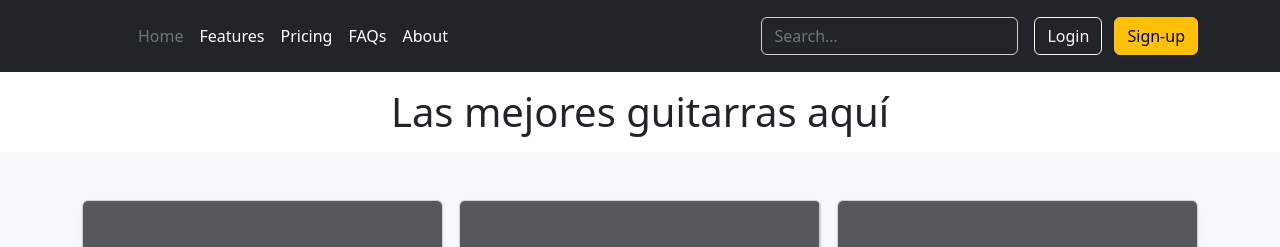
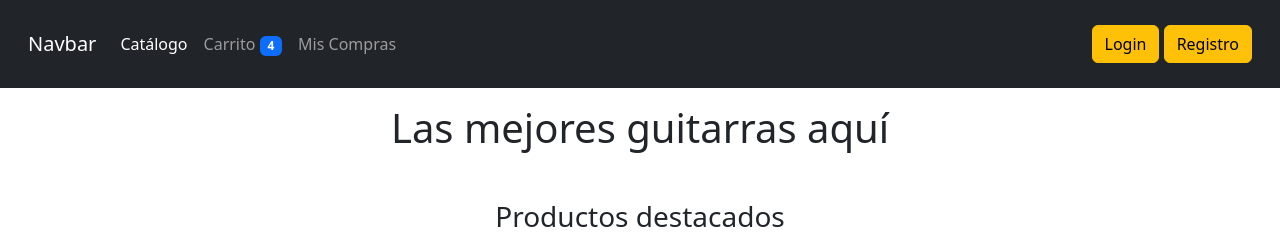
Before and after one commit to jlucas0/dwes-2, a PHP site: the page made by index.php in a window 1280 px wide. Shown: the top 247 px of the page. Run offline with PHP 8.4, Linux system fonts and the light colour scheme; data that the repository does not hold is empty; some libraries are stand-ins or nearby versions.

Commit message:
Actualización de las plantillas

```diff
--- a/views/articles/index.twig
+++ b/views/articles/index.twig
@@ -4,6 +4,50 @@
 
 {% block content %}
     <h1 class="text-center my-3">Las mejores guitarras aquí</h1>
+
+    <h3 class="mt-5 mb-3 text-center">Productos destacados</h3>
+    <div class="w-75 mx-auto">
+	    <div id="carouselExampleCaptions" class="carousel slide" data-bs-ride="carousel">
+		  <div class="carousel-indicators">
+		    <button type="button" data-bs-target="#carouselExampleCaptions" data-bs-slide-to="0" class="active" aria-current="true" aria-label="Slide 1"></button>
+		    <button type="button" data-bs-target="#carouselExampleCaptions" data-bs-slide-to="1" aria-label="Slide 2"></button>
+		    <button type="button" data-bs-target="#carouselExampleCaptions" data-bs-slide-to="2" aria-label="Slide 3"></button>
+		  </div>
+		  <div class="carousel-inner">
+		    <div class="carousel-item active">
+		      <img src="{{URL}}/resources/images/2022-11-07.png" class="d-block w-100" alt="...">
+		      <div class="carousel-caption d-none d-md-block">
+		        <h5>First slide label</h5>
+		        <p>Some representative placeholder content for the first slide.</p>
+		      </div>
+		    </div>
+		    <div class="carousel-item">
+		      <img src="{{URL}}/resources/images/2022-11-07.png" class="d-block w-100" alt="...">
+		      <div class="carousel-caption d-none d-md-block">
+		        <h5>Second slide label</h5>
+		        <p>Some representative placeholder content for the second slide.</p>
+		      </div>
+		    </div>
+		    <div class="carousel-item">
+		      <img src="{{URL}}/resources/images/2022-11-07.png" class="d-block w-100" alt="...">
+		      <div class="carousel-caption d-none d-md-block">
+		        <h5>Third slide label</h5>
+		        <p>Some representative placeholder content for the third slide.</p>
+		      </div>
+		    </div>
+		  </div>
+		  <button class="carousel-control-prev" type="button" data-bs-target="#carouselExampleCaptions" data-bs-slide="prev">
+		    <span class="carousel-control-prev-icon" aria-hidden="true"></span>
+		    <span class="visually-hidden">Previous</span>
+		  </button>
+		  <button class="carousel-control-next" type="button" data-bs-target="#carouselExampleCaptions" data-bs-slide="next">
+		    <span class="carousel-control-next-icon" aria-hidden="true"></span>
+		    <span class="visually-hidden">Next</span>
+		  </button>
+		</div>
+	</div>
+
+	<h2 class="my-3 ps-2">Catálogo</h2>
     <div class="py-5 bg-light">
 	    <div class="container">
 
--- a/views/layout.twig
+++ b/views/layout.twig
@@ -8,31 +8,59 @@
 </head>
 <body>
 	<header class="p-3 text-bg-dark">
-	    <div class="container">
-	      <div class="d-flex flex-wrap align-items-center justify-content-center justify-content-lg-start">
-	        <a href="/" class="d-flex align-items-center mb-2 mb-lg-0 text-white text-decoration-none">
-	          <svg class="bi me-2" width="40" height="32" role="img" aria-label="Bootstrap"><use xlink:href="#bootstrap"></use></svg>
-	        </a>
-
-	        <ul class="nav col-12 col-lg-auto me-lg-auto mb-2 justify-content-center mb-md-0">
-	          <li><a href="#" class="nav-link px-2 text-secondary">Home</a></li>
-	          <li><a href="#" class="nav-link px-2 text-white">Features</a></li>
-	          <li><a href="#" class="nav-link px-2 text-white">Pricing</a></li>
-	          <li><a href="#" class="nav-link px-2 text-white">FAQs</a></li>
-	          <li><a href="#" class="nav-link px-2 text-white">About</a></li>
-	        </ul>
-
-	        <form class="col-12 col-lg-auto mb-3 mb-lg-0 me-lg-3" role="search">
-	          <input type="search" class="form-control form-control-dark text-bg-dark" placeholder="Search..." aria-label="Search">
-	        </form>
-
-	        <div class="text-end">
-	          <button type="button" class="btn btn-outline-light me-2">Login</button>
-	          <button type="button" class="btn btn-warning">Sign-up</button>
-	        </div>
-	      </div>
-	    </div>
+	    <nav class="navbar navbar-dark bg-dark navbar-expand-md">
+		<div class="container-fluid">
+		    <a class="navbar-brand" href="#">Navbar</a>
+		    <button class="navbar-toggler" type="button" data-bs-toggle="collapse" data-bs-target="#navbarSupportedContent" aria-controls="navbarSupportedContent" aria-expanded="false" aria-label="Toggle navigation">
+		      <span class="navbar-toggler-icon"></span>
+		    </button>
+		    <div class="collapse navbar-collapse" id="navbarSupportedContent">
+		      	<ul class="navbar-nav me-auto mb-2 mb-lg-0">
+			        <li class="nav-item">
+			          <a class="nav-link active" aria-current="page" href="#">Catálogo</a>
+			        </li>
+			        <li class="nav-item">
+			          <a class="nav-link" href="#">Carrito <span class="badge text-bg-primary">4</span></a>
+			        </li>
+			        <li class="nav-item">
+			          <a class="nav-link" href="#">Mis Compras</a>
+			        </li>
+		      	</ul>
+		      	<div>
+			      <button class="btn btn-warning" data-bs-toggle="modal" data-bs-target="#exampleModal">Login</button>
+			      <button class="btn btn-warning">Registro</button>
+		    	</div>
+		    </div>
+		  </div>
+		</nav>
 	</header>
 	<main>{% block content %}{% endblock %}</main>
+	<!-- Modal -->
+	<div class="modal fade" id="exampleModal" tabindex="-1" aria-labelledby="exampleModalLabel" aria-hidden="true">
+	  <div class="modal-dialog modal-dialog-centered">
+	    <div class="modal-content">
+	      	<div class="modal-header">
+	        	<h1 class="modal-title fs-5" id="exampleModalLabel">Inicio de sesión</h1>
+	        	<button type="button" class="btn-close" data-bs-dismiss="modal" aria-label="Close"></button>
+	      	</div>
+	      	<form method="POST">
+		      <div class="modal-body">
+			      <div class="mb-3">
+				    <label for="emailLogin" class="form-label">Email</label>
+				    <input name="email" type="email" class="form-control" id="emailLogin" required>
+				  </div>
+				  <div class="mb-3">
+				    <label for="loginPassword" class="form-label">Password</label>
+				    <input name="password" type="password" class="form-control" id="loginPassword" required>
+				  </div>
+		      </div>
+		      <div class="modal-footer">
+		        <button type="submit" class="btn btn-primary">Acceder</button>
+		      </div>
+			</form>
+	    </div>
+	  </div>
+	</div>
+	<script type="text/javascript" src="{{URL}}/resources/bootstrap-5.2.2-dist/js/bootstrap.min.js"></script>
 </body>
 </html>
```
